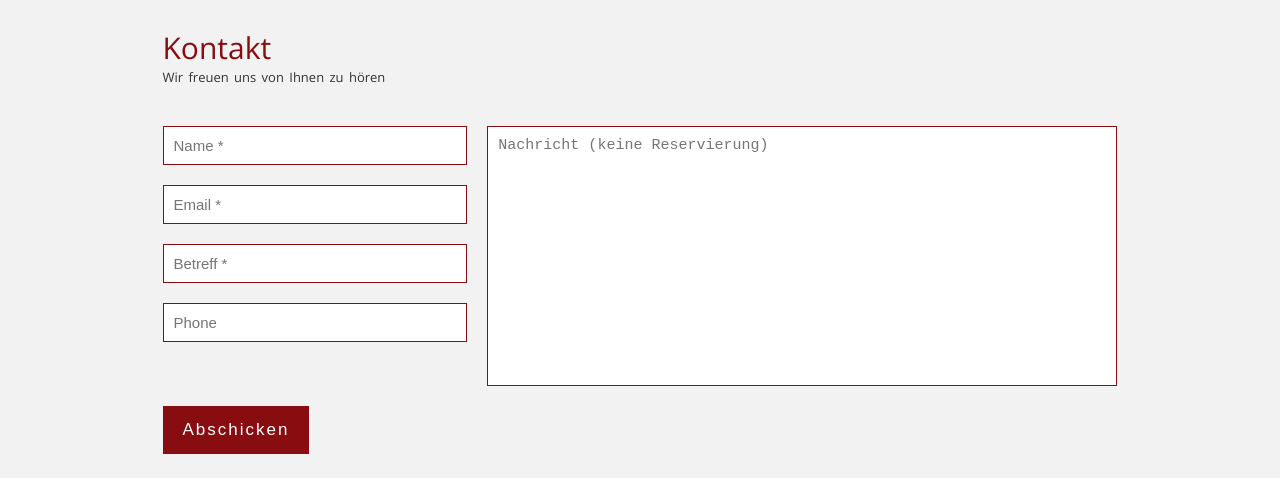
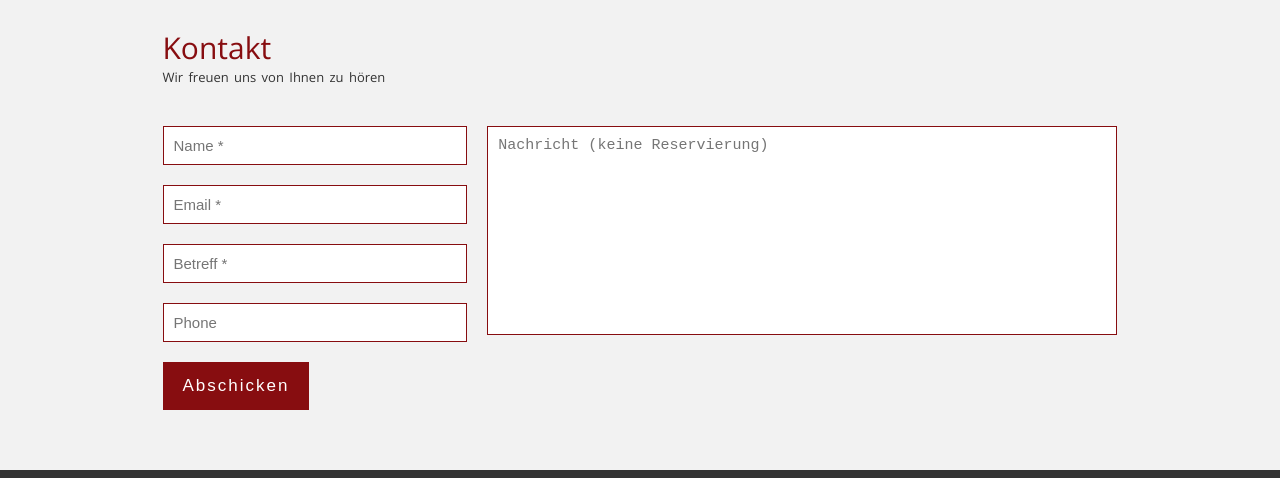
Before and after one commit to thaisonbk57/QuanXua-Restaurant, a website: page src/kontakt.html in a window 1280 px wide. Shown: the part 1060-1538 px from the top of the page. Drawn offline with nearby package versions, Linux system fonts and the light colour scheme; files that its build step writes are made by us from their sources; a web font is replaced by a local one.

Commit message:
small update

```diff
--- a/src/kontakt.html
+++ b/src/kontakt.html
@@ -195,7 +195,7 @@
               <textarea
                 name="message"
                 cols="30"
-                rows="14"
+                rows="11"
                 class="form-control"
                 placeholder="Nachricht (keine Reservierung)"
                 required
```
